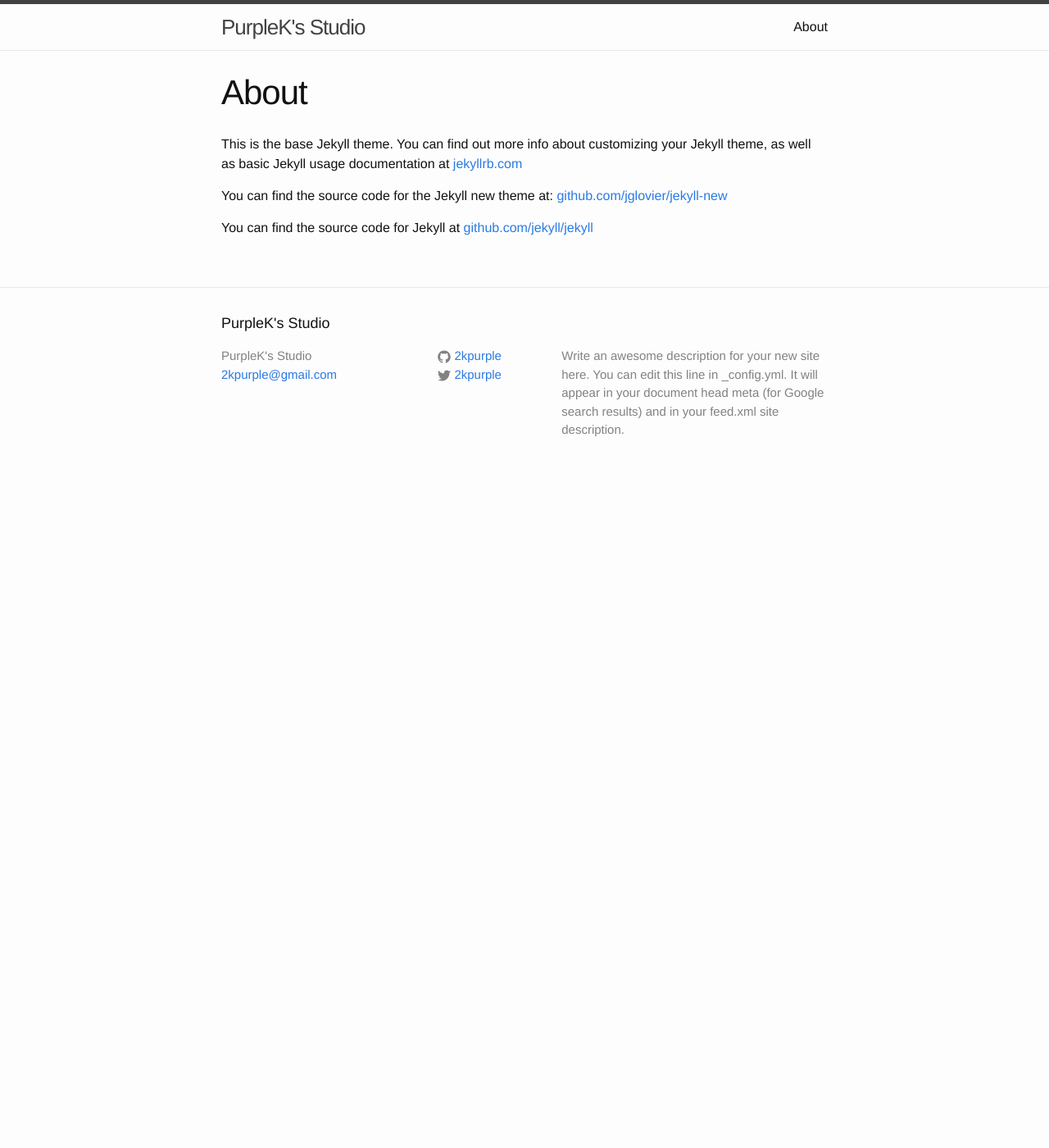
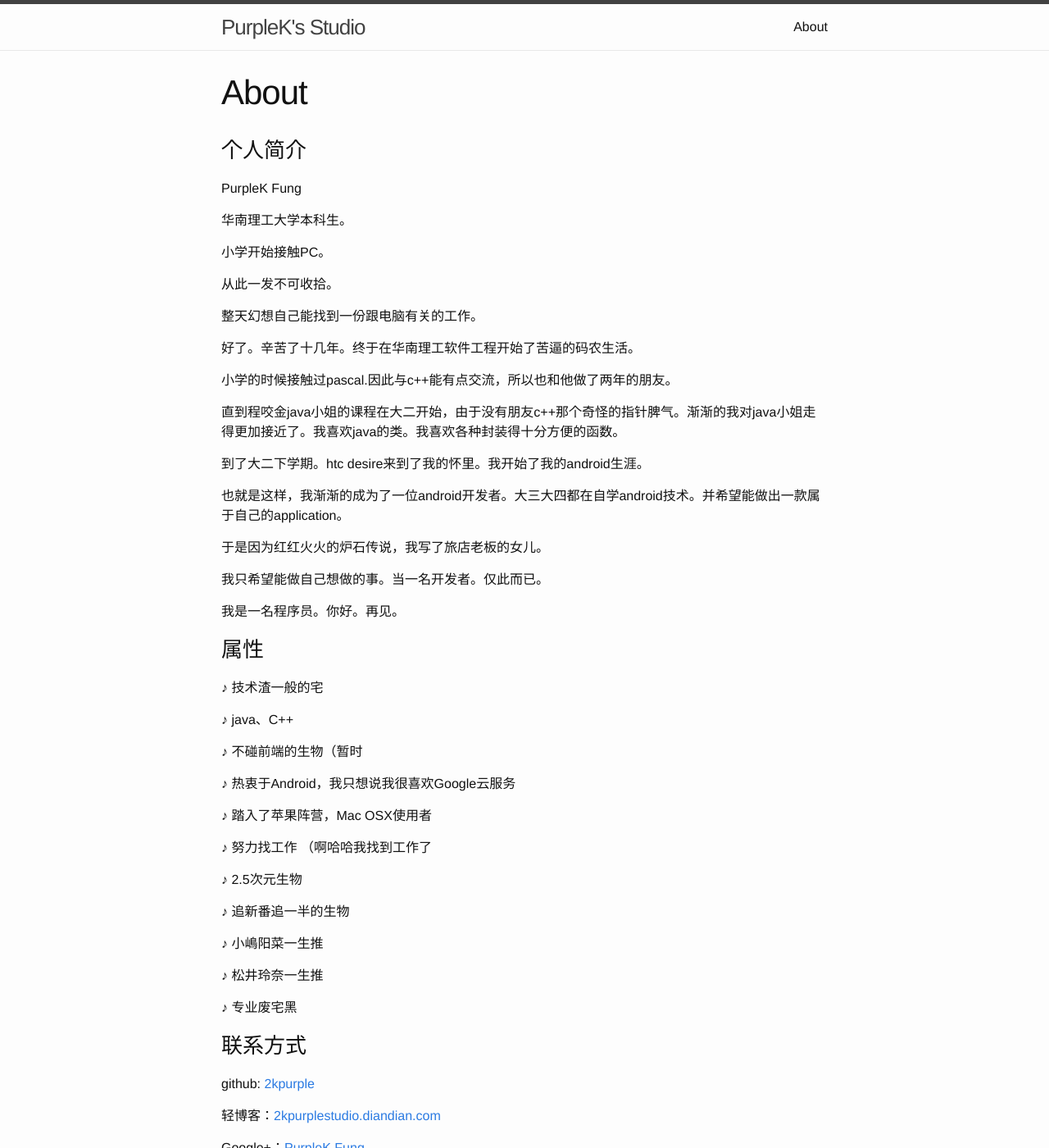
Before and after one commit to 2kpurple/2kpurple.github.io, a Jekyll site: the page built from about.md, in a window 1280 px wide and 1400 px high. Shown: the whole window at 82% size. Built offline with Jekyll 4.4.1, drawn with Linux system fonts in a browser that asks for light colours; some of the changed text lies outside the part shown.

Commit message:
update about.md

```diff
--- a/about.md
+++ b/about.md
@@ -4,8 +4,65 @@ title: About
 permalink: /about/
 ---
 
-This is the base Jekyll theme. You can find out more info about customizing your Jekyll theme, as well as basic Jekyll usage documentation at [jekyllrb.com](http://jekyllrb.com/)
+###个人简介
 
-You can find the source code for the Jekyll new theme at: [github.com/jglovier/jekyll-new](https://github.com/jglovier/jekyll-new)
+PurpleK Fung
 
-You can find the source code for Jekyll at [github.com/jekyll/jekyll](https://github.com/jekyll/jekyll)
+华南理工大学本科生。
+
+小学开始接触PC。
+
+从此一发不可收拾。
+
+整天幻想自己能找到一份跟电脑有关的工作。
+
+好了。辛苦了十几年。终于在华南理工软件工程开始了苦逼的码农生活。
+
+小学的时候接触过pascal.因此与c++能有点交流，所以也和他做了两年的朋友。
+
+直到程咬金java小姐的课程在大二开始，由于没有朋友c++那个奇怪的指针脾气。渐渐的我对java小姐走得更加接近了。我喜欢java的类。我喜欢各种封装得十分方便的函数。
+
+到了大二下学期。htc desire来到了我的怀里。我开始了我的android生涯。
+
+也就是这样，我渐渐的成为了一位android开发者。大三大四都在自学android技术。并希望能做出一款属于自己的application。
+
+于是因为红红火火的炉石传说，我写了旅店老板的女儿。
+
+我只希望能做自己想做的事。当一名开发者。仅此而已。
+
+我是一名程序员。你好。再见。
+
+
+###属性
+
+♪  技术渣一般的宅
+
+♪  java、C++
+
+♪  不碰前端的生物（暂时
+
+♪  热衷于Android，我只想说我很喜欢Google云服务
+
+♪  踏入了苹果阵营，Mac OSX使用者
+
+♪  努力找工作 （啊哈哈我找到工作了
+
+♪  2.5次元生物
+
+♪  追新番追一半的生物
+
+♪  小嶋阳菜一生推
+
+♪  松井玲奈一生推
+
+♪  专业废宅黑
+
+###联系方式
+
+github: [2kpurple](http://github.com/2kpurple)
+
+轻博客：[2kpurplestudio.diandian.com](http://2kpurplestudio.diandian.com)
+
+Google+：[PurpleK Fung](https://plus.google.com/+PurpleKFung/)
+
+Twitter：[2kpurple](http://twitter.com/2kpurple)
```
